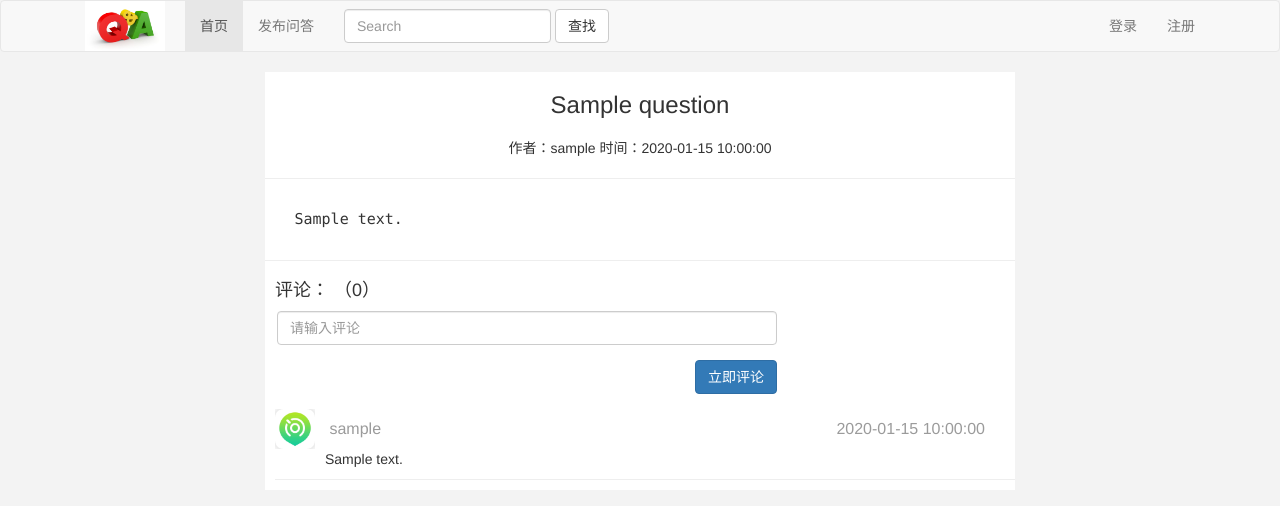
After one commit to JoeMOMO/Questions, a Flask app: page /detail/1 in a window 1280 px wide. The commit adds this page. Shown: the top 506 px of the page. Run offline with Flask 2, Linux system fonts and the light colour scheme; tables that the repository leaves empty hold one stand-in row (values such as "Sample post"); some libraries are stand-ins or nearby versions.

Commit message:
Add comment function

```diff
--- a/manage.py
+++ b/manage.py
@@ -2,7 +2,7 @@ from flask_script import Manager
 from flask_migrate import Migrate, MigrateCommand
 from exts import db
 from  pinglun import app
-from model import User,Question
+from model import User,Question, Comment
 
 manage = Manager(app)
 
--- a/pinglun.py
+++ b/pinglun.py
@@ -1,8 +1,9 @@
 from flask import Flask, render_template, request,redirect,url_for,session
 import config
-from model import User,Question
+from model import User,Question,Comment
 from exts import db
 from decorators import login_required
+from sqlalchemy import or_
 
 app = Flask(__name__)
 app.config.from_object(config)
@@ -36,7 +37,30 @@ def login():
         else:
             return u'手机号码或者密码不对，请重新登录！'
 
+@app.route('/comment/',methods=['POST'])
+@login_required
+def add_comment():
+    content = request.form.get('comment-content')
+    question_id = request.form.get('question_id')
 
+    comment = Comment(content= content)
+    user_id = session.get('user_id')
+    user = User.query.filter(User.id == user_id).first()
+    comment.author = user
+    question = Question.query.filter(Question.id == question_id).first()
+    comment.question = question
+
+    db.session.add(comment)
+    db.session.commit()
+
+    return redirect(url_for('detail', question_id = question_id))
+
+@app.route('/search/')
+def search():
+    search_str = request.args.get('q')
+    question = Question.query.filter(or_(Question.title.contains(search_str), Question.content.contains(search_str))).order_by('-time')
+    if question:
+        return render_template('index.html', questions = question)
 
 @app.route('/regist/', methods = ['GET', 'POST'])
 def regist():
@@ -61,6 +85,16 @@ def regist():
                 db.session.commit()
                 return redirect(url_for('login'))
 
+@app.route('/detail/<question_id>')
+def detail(question_id):
+    question_model = Question.query.filter(Question.id == question_id).first()
+   # question_model.content = question_model.content.replace(" ","&nbsp;").replace("/\n|\r\n","<br>")
+    return render_template('detail.html', question_model = question_model)
+
+@app.route('/logout/')
+def logout():
+    session.clear()
+    return  redirect(url_for('login'))
 
 
 @app.route('/questions/', methods = ['GET', 'POST'])
@@ -82,6 +116,13 @@ def questions():
         db.session.commit()
         return redirect(url_for('index'))
 
+@app.context_processor
+def my_context_processor():
+    if session.get('user_id'):
+        user = User.query.filter(User.id == session.get('user_id')).first()
+        return {'user': user}
+    else:
+        return {}
 
 
 if __name__ == '__main__':
--- /dev/null
+++ b/static/CSS/detail.css
@@ -0,0 +1,66 @@
+.page-title{
+    text-align: center;
+}
+
+.question-info{
+    text-align: center;
+    margin-top: 20px;
+}
+
+.question-content{
+    margin-right: 20px;
+    margin-left: 20px;
+    word-wrap: normal;
+}
+.form-container{
+    width: 500px;
+    margin-left: 12px;
+}
+
+h4{
+    margin-left: 10px;
+}
+
+.comment-list{
+    padding-left: 10px;
+}
+
+.comment-list li{
+    list-style: none;
+    border-bottom: 1px solid #eee;
+    margin-top: 10px;
+}
+
+.user-info{
+    font-size: 16px;
+    color: #9b9b9b;
+    line-height: 40px;
+
+}
+
+.user-info .comment-time{
+    float: right;
+    margin-right: 30px;
+}
+
+.user-info .username{
+    margin-left: 10px;
+}
+
+.user_image{
+    width: 40px;
+    height: 40px;
+}
+
+.user-comment-content{
+    margin-left: 50px;
+}
+
+pre{
+    border: white;
+    background-color: white;
+    font-size: 15px;
+    display: flex;
+    white-space: pre-line;
+    word-break: normal;
+}
--- a/templates/base.html
+++ b/templates/base.html
@@ -30,15 +30,21 @@
             <li class="active"><a href="{{ url_for('index') }}">首页 <span class="sr-only">(current)</span></a></li>
             <li><a href="{{ url_for('questions') }}">发布问答</a></li>
           </ul>
-          <form class="navbar-form navbar-left">
+          <form class="navbar-form navbar-left" action="{{ url_for('search') }}" method="get">
             <div class="form-group">
-              <input type="text" class="form-control" placeholder="Search">
+              <input type="text" class="form-control" name="q" placeholder="Search">
             </div>
             <button type="submit" class="btn btn-default">查找</button>
           </form>
           <ul class="nav navbar-nav navbar-right">
-            <li><a href="{{ url_for('login') }}">登录</a></li>
-            <li><a href="{{ url_for('regist') }}">注册</a></li>
+              {% if user %}
+                <li><a href="#">{{ user.username }}</a></li>
+                <li><a href="{{ 'logout' }}">注销</a></li>
+              {% else %}
+                  <li><a href="{{ url_for('login') }}">登录</a></li>
+                    <li><a href="{{ url_for('regist') }}">注册</a></li>
+              {% endif %}
+
               </ul>
             </li>
           </ul>
--- /dev/null
+++ b/templates/detail.html
@@ -0,0 +1,45 @@
+{% extends 'base.html' %}
+
+{% block head %}
+    <link rel="stylesheet" href="{{ url_for('static', filename = 'CSS/detail.css') }}">
+{% endblock %}
+
+{% block title %}详情{% endblock %}
+
+{% block main %}
+    <h3 class="page-title">{{ question_model.title }}</h3>
+    <p class="question-info">
+        <span>作者：{{ question_model.author.username }}</span>
+        <span>时间：{{ question_model.time }}</span>
+    </p>
+    <hr>
+    <pre class="question-content">{{ question_model.content }}</pre>
+    <hr>
+    <h4>评论： （0）</h4>
+    <form action="{{ url_for('add_comment') }}" method="post">
+        <div class="form-container">
+            <div class="form-group">
+                <input type="text" class="form-control" placeholder="请输入评论" name="comment-content">
+                <input type="hidden"  name="question_id" value="{{ question_model.id }}">
+            </div>
+            <div class="form-group" style="text-align: right;">
+                <button class="btn btn-primary">立即评论</button>
+            </div>
+        </div>
+    </form>
+    <ul class="comment-list">
+    {% for comment in question_model.questions %}
+        <li>
+            <div class="user-info">
+                <img src="{{ url_for('static', filename='images/wenda.jpg') }}" alt="" class="user_image">
+                <span class="username">{{ comment.author.username }}</span>
+                <span class="comment-time">{{ comment.create_time }}</span>
+
+            </div>
+            <p class="user-comment-content">{{ comment.content }}</p>
+        </li>
+
+    {% endfor %}
+
+    </ul>
+{% endblock %}
--- a/templates/index.html
+++ b/templates/index.html
@@ -14,7 +14,7 @@
                 <img src="{{ url_for('static',filename='images/wenda.jpg') }}" alt="" class="avatar">
             </div>
             <div class="question-group">
-                <p class="question-title"><a href="#">{{ question.title }}</a></p>
+                <p class="question-title"><a href="{{ url_for('detail', question_id = question.id) }}">{{ question.title }}</a></p>
                 <p class="question-content">{{ question.content }}</p>
                 <div class="question-info">
                     <span class="question-author">{{ question.author.username }}</span>
```
Also changed, not shown: model.py (+11 -0 lines).
